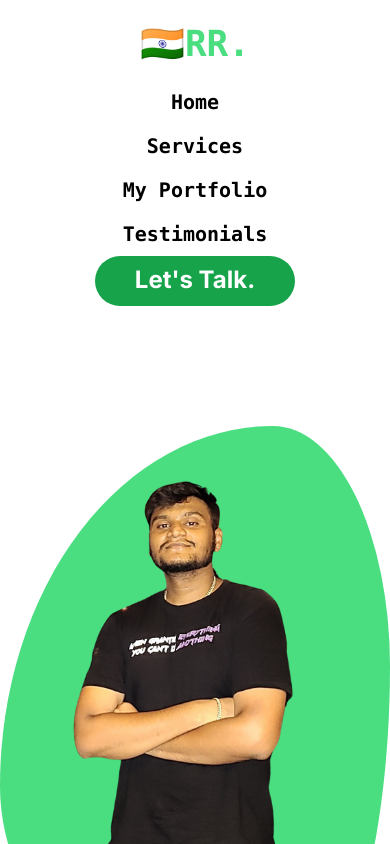
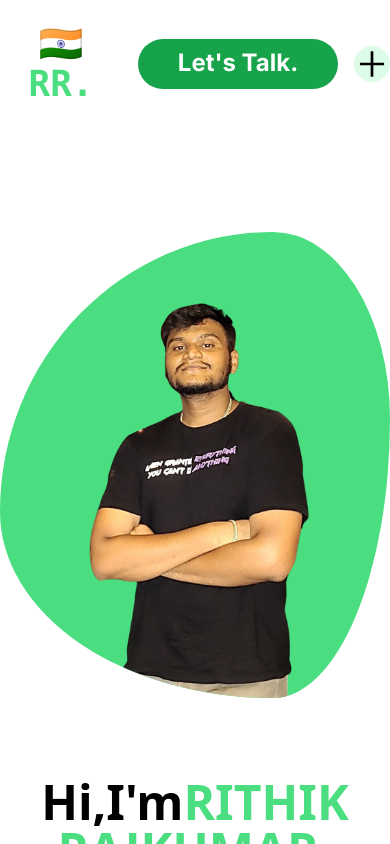
Before and after one commit to rithikrajkumar4/rithikrajkumar, a Next.js app: page / in a window 390 px wide. Shown: the top 844 px of the page. Built offline with nearby package versions, Linux system fonts and the light colour scheme.

Commit message:
changes major done

```diff
--- /dev/null
+++ b/src/app/Client/ResponsiveNavbar.tsx
@@ -0,0 +1,60 @@
+"use client";
+import Link from "next/link";
+import React, { useState } from "react";
+import { AiOutlinePlus } from "react-icons/ai";
+
+const ResponsiveNavbar = () => {
+  const [plus, setPlus] = useState(1);
+  function NavigationResponsive() {
+    const icon = document.getElementById("plusIcon");
+    const texts = document.getElementById("navigationText");
+    if (plus) {
+      icon?.classList.add("rotate-45");
+      setPlus(0);
+      texts?.classList.remove("hidden");
+    } else {
+      icon?.classList.remove("rotate-45");
+      texts?.classList.add("hidden");
+      setPlus(1);
+    }
+  }
+
+  return (
+    <div className="lg:hidden">
+      <div
+        className="cursor-pointer rounded-full bg-green-100 text-semibold"
+        onClick={() => NavigationResponsive()}
+      >
+        <AiOutlinePlus
+          id="plusIcon"
+          className="text-4xl transition-transform "
+        />
+      </div>
+      <div
+        className="absolute w-full text-center bg-green-100 left-1 top-[10%] hidden font-semibold "
+        id="navigationText"
+      >
+        <div className="hover:bg-green-300  cursor-pointer p-2 border border-black rounded-xl  ">
+          <Link href={"/"}>Home</Link>
+        </div>
+        <div className="hover:bg-green-300  cursor-pointer p-2 border border-black rounded-xl ">
+          <Link href={"#services"} className="scroll-smooth">
+            Services
+          </Link>
+        </div>
+        <div className="hover:bg-green-300  cursor-pointer p-2 border border-black rounded-xl ">
+          <Link href={"#portfolio"} className="scroll-smooth">
+            My Portfolio
+          </Link>
+        </div>
+        <div className="hover:bg-green-300  cursor-pointer p-2 border border-black rounded-xl ">
+          <Link href={"#testimonials"} className="scroll-smooth">
+            Testimonials
+          </Link>
+        </div>
+      </div>
+    </div>
+  );
+};
+
+export default ResponsiveNavbar;
--- a/src/app/Footer.tsx
+++ b/src/app/Footer.tsx
@@ -6,7 +6,7 @@ import { FaLinkedin, FaGithub } from "react-icons/fa";
 
 const Footer = () => {
   return (
-    <div className="w-full  h-full bg-black text-center ">
+    <div className="w-full  h-full bg-black text-center scroll-smooth">
       <div className="text-white flex flex-col gap-[100px] items-center pt-20">
         <div className="flex flex-col-reverse lg:flex-col gap-20 items-center">
           <h1 className="text-9xl neonText animate-pulse">RR.</h1>
--- a/src/app/Header.tsx
+++ b/src/app/Header.tsx
@@ -1,33 +1,44 @@
 import Link from "next/link";
 import React from "react";
-
+import ResponsiveNavbar from "./Client/ResponsiveNavbar";
 const Header = () => {
   return (
-    <div className="lg:flex justify-evenly text-center mt-4 items-center gap-4">
+    <div className="flex justify-evenly text-center mt-4 items-center gap-4">
       <div className="text-4xl font-bold font-mono text-green-400 p-2">
         <span>🇮🇳</span>RR.
       </div>
-      <div className="lg:flex gap-12 pt-2 text-xl font-semibold font-mono">
+      <div className="lg:flex gap-12 pt-2 text-xl font-semibold font-mono hidden">
         <div className="hover:bg-green-300 hover:rounded-full cursor-pointer p-2 hover:text-white">
           <Link href={"/"}>Home</Link>
         </div>
         <div className="hover:bg-green-300 hover:rounded-full cursor-pointer p-2 hover:text-white">
-          <Link href={"#services"}>Services</Link>
+          <Link href={"#services"} className="scroll-smooth">
+            Services
+          </Link>
         </div>
         <div className="hover:bg-green-300 hover:rounded-full cursor-pointer p-2 hover:text-white">
-          <Link href={"#portfolio"}>My Portfolio</Link>
+          <Link href={"#portfolio"} className="scroll-smooth">
+            My Portfolio
+          </Link>
         </div>
         <div className="hover:bg-green-300 hover:rounded-full cursor-pointer p-2 hover:text-white">
-          <Link href={"#testimonials"}>Testimonials</Link>
+          <Link href={"#testimonials"} className="scroll-smooth">
+            Testimonials
+          </Link>
         </div>
       </div>
       <div className="flex justify-center">
         <div className=" cursor-pointer w-[200px] h-[50px] text-center pt-2 rounded-full bg-green-600 text-white font-bold text-2xl hover:text-black ">
-          <Link href={"https://cal.com/rithikrajkumar/15min"} target="_blank">
+          <Link
+            href={"https://cal.com/rithikrajkumar/15min"}
+            target="_blank"
+            className="scroll-smooth"
+          >
             Let&apos;s Talk.
           </Link>
         </div>
       </div>
+      <ResponsiveNavbar />
     </div>
   );
 };
--- a/src/app/components/HeadingCategory.tsx
+++ b/src/app/components/HeadingCategory.tsx
@@ -8,7 +8,7 @@ const HeadingCategory = ({
   subtitle: string;
 }) => {
   return (
-    <div className="" id="services">
+    <div className=" scroll-smooth" id="services">
       <div className="flex flex-col items-center">
         <h1 className="md:text-7xl text-5xl font-serif font-bold">
           <u className="">{title}.</u>
--- a/src/app/components/Introduction.tsx
+++ b/src/app/components/Introduction.tsx
@@ -4,15 +4,15 @@ import Image from "next/image";
 
 const Introduction = () => {
   return (
-    <div className="w-full h-[100%] xl:h-[70%] xl:flex xl:flex-row-reverse justify-between xl:p-20 mb-20">
+    <div className="w-full h-full xl:h-[70%] xl:flex xl:flex-row-reverse justify-center xl:p-20 mb-20 scroll-smooth">
       <div className="flex justify-center pt-10 xl:pt-0">
-        <div className="w-[600px] h-[600px] mt-20 md:mt-0 blob bg-green-400  overflow-hidden bg-center ">
+        <div className="w-auto h-auto mt-20 xl:mt-0 blob bg-green-400  overflow-hidden bg-center ">
           <Image
-            className="hover:scale-125"
+            className="hover:scale-125 content-center ml-4 mt-4"
             src={"/rrk1.png"}
             width={600}
             height={600}
-            alt="me"
+            alt="my image"
           />
         </div>
       </div>
@@ -28,8 +28,8 @@ const Introduction = () => {
         <div className="xl:w-[70%] ">
           <p className="mt-2 text-2xl">
             I code solutions and design aesthetics that captivate,combining
-            technical prowess with an artistic touch to shape tomorrow's digital
-            landscape.
+            technical prowess with an artistic touch to shape tomorrow&apos;s
+            digital landscape.
           </p>
         </div>
         <div className="flex gap-8 items-center mt-4 text-center justify-center xl:justify-start">
--- a/src/app/components/Portfolios.tsx
+++ b/src/app/components/Portfolios.tsx
@@ -26,7 +26,7 @@ import {
 
 const Portfolios = () => {
   return (
-    <div className="mt-40" id="portfolio">
+    <div className="mt-40 scroll-smooth" id="portfolio">
       <HeadingCategory
         title="Portfolio"
         subtitle="This is my personal portfolio"
--- a/src/app/components/Services.tsx
+++ b/src/app/components/Services.tsx
@@ -15,7 +15,7 @@ const Services = () => {
     "Product Landing Website",
   ];
   return (
-    <div>
+    <div className="scroll-smooth">
       <HeadingCategory
         title="Services"
         subtitle="Here are the services I can provide"
--- a/src/app/components/Testimonials.tsx
+++ b/src/app/components/Testimonials.tsx
@@ -25,7 +25,7 @@ const Testimonials = () => {
     },
   ];
   return (
-    <div className="mt-40" id="testimonials">
+    <div className="mt-40 scroll-smooth" id="testimonials">
       <HeadingCategory
         title="Testimonials"
         subtitle="Clients I have worked for"
--- a/src/app/components/TextCarousel.tsx
+++ b/src/app/components/TextCarousel.tsx
@@ -2,7 +2,7 @@ import React from "react";
 
 const TextCarousel = ({ title }: { title: string }) => {
   return (
-    <div className="my-[100px] text-9xl font-sans font-bold flex text-green-600">
+    <div className="my-[100px] text-9xl font-sans font-bold flex text-green-600 scroll-smooth">
       <div className="rra-w">
         <div className="rra">
           <span>{title}&nbsp;</span>
--- a/src/app/layout.tsx
+++ b/src/app/layout.tsx
@@ -15,7 +15,7 @@ export default function RootLayout({
   children: React.ReactNode;
 }) {
   return (
-    <html lang="en">
+    <html lang="en" className=" scroll-smooth">
       <body className={inter.className}>{children}</body>
     </html>
   );
```
